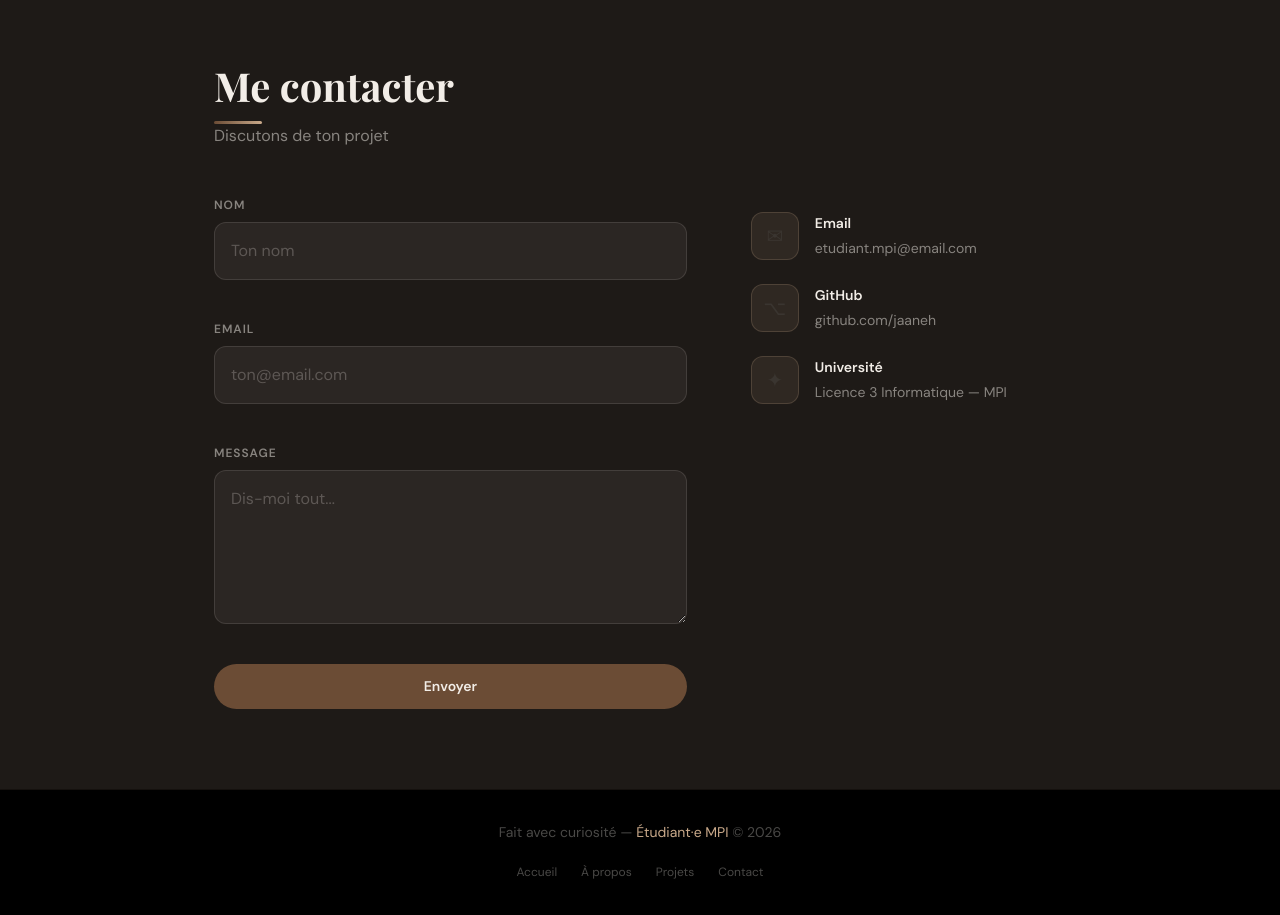
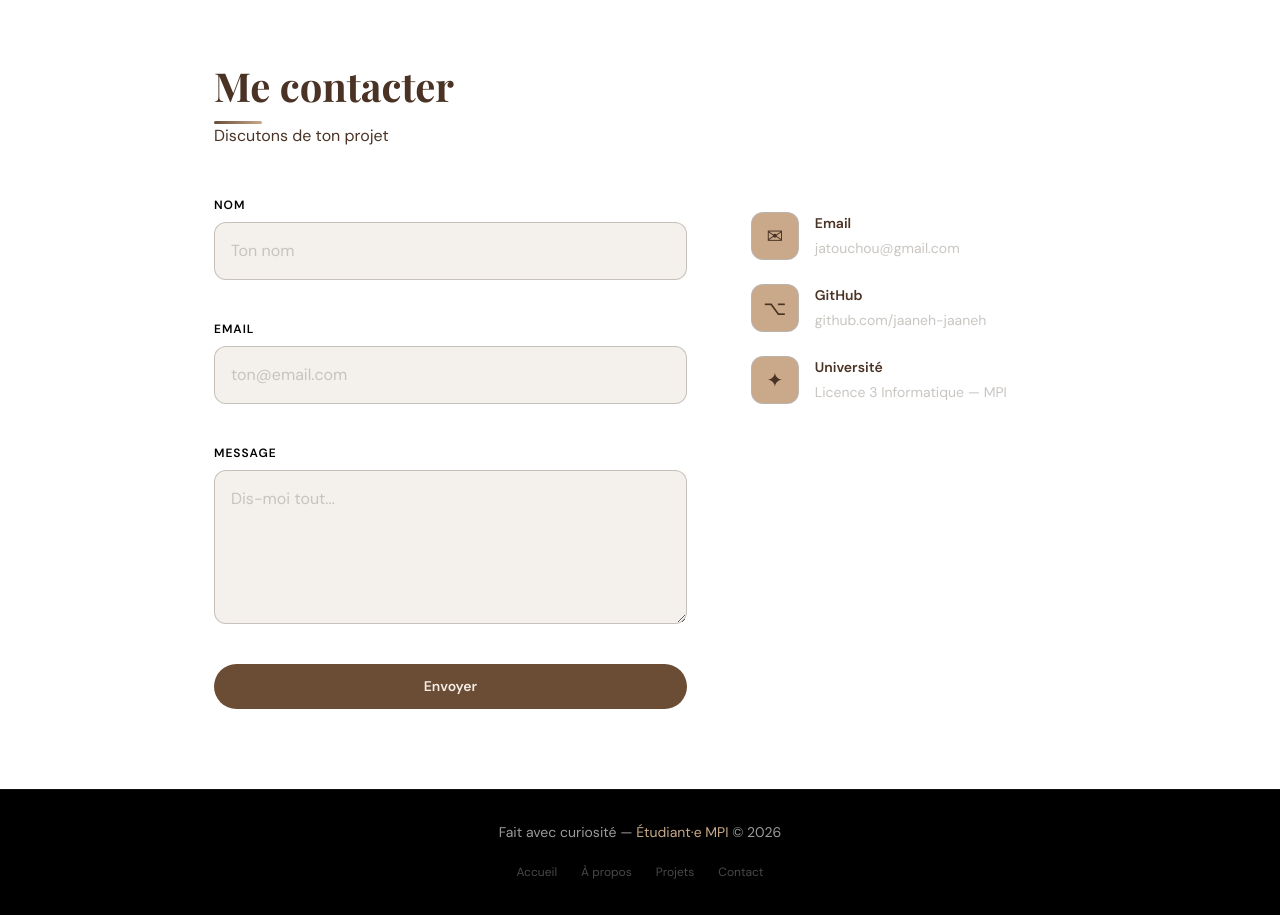
Before and after one commit to jaaneh-jaaneh/portfolio, a plain HTML site: page index.html in a window 1280 px wide. Shown: the part 3000-3915 px from the top of the page. Drawn offline with nearby package versions, Linux system fonts and the light colour scheme.

Commit message:
Changement css

```diff
--- a/css/style.css
+++ b/css/style.css
@@ -464,16 +464,17 @@ header {
 
 #contact {
   padding: var(--space-20) 0;
-  background: var(--color-bg-dark);
+  background: white;
+  color: var(--color-primary-dark);
 }
 
 #contact .section-title,
 #contact .section-subtitle {
-  color: var(--color-text-white);
+  color: var(--color-primary-dark);
 }
 
 #contact .section-subtitle {
-  color: rgba(242, 237, 231, 0.5);
+  color: var(--color-primary-dark);
 }
 
 .contact-grid {
@@ -499,18 +500,18 @@ header {
 .form-group label {
   font-size: var(--text-xs);
   font-weight: 600;
-  color: rgba(242, 237, 231, 0.5);
+  color: rgb(0, 0, 0);
   text-transform: uppercase;
   letter-spacing: 0.08em;
 }
 
 .form-group input,
 .form-group textarea {
-  background: rgba(242, 237, 231, 0.06);
-  border: 1.5px solid rgba(242, 237, 231, 0.12);
+  background: rgba(242, 237, 231, 0.801);
+  border: 1.5px solid rgba(180, 174, 168, 0.722);
   border-radius: var(--radius-md);
   padding: var(--space-4);
-  color: var(--color-text-white);
+  color: var(--color-primary-dark);
   font-size: var(--text-base);
   transition: border-color var(--transition-fast);
   resize: vertical;
@@ -518,13 +519,13 @@ header {
 
 .form-group input::placeholder,
 .form-group textarea::placeholder {
-  color: rgba(242, 237, 231, 0.25);
+  color: rgba(189, 186, 186, 0.841);
 }
 
 .form-group input:focus,
 .form-group textarea:focus {
   outline: none;
-  border-color: var(--color-primary-light);
+  border-color: var(--color-primary-dark);
 }
 
 /* Classe ajoutée par JS si le champ est invalide */
@@ -557,8 +558,8 @@ header {
   width: 48px;
   height: 48px;
   border-radius: var(--radius-md);
-  background: rgba(201, 169, 138, 0.1);
-  border: 1px solid rgba(201, 169, 138, 0.2);
+  background: var(--color-primary-light);
+  border: 1px solid rgba(186, 182, 178, 0.898);
   display: flex;
   align-items: center;
   justify-content: center;
@@ -575,12 +576,12 @@ header {
 .contact-item strong {
   font-size: var(--text-sm);
   font-weight: 600;
-  color: var(--color-text-white);
+  color: var(--color-primary-dark);
 }
 
 .contact-item span {
   font-size: var(--text-sm);
-  color: rgba(242, 237, 231, 0.5);
+  color: rgba(197, 193, 188, 0.929);
 }
 
 
@@ -598,7 +599,7 @@ footer {
 
 footer p {
   font-size: var(--text-sm);
-  color: rgba(242, 237, 231, 0.3);
+  color: rgba(255, 255, 255, 0.608);
 }
 
 footer p span {
--- a/index.html
+++ b/index.html
@@ -291,14 +291,14 @@
               <div class="contact-icon">✉</div>
               <div>
                 <strong>Email</strong>
-                <span>etudiant.mpi@email.com</span>
+                <span>jatouchou@gmail.com</span>
               </div>
             </div>
             <div class="contact-item">
               <div class="contact-icon">⌥</div>
               <div>
                 <strong>GitHub</strong>
-                <span>github.com/jaaneh</span>
+                <span>github.com/jaaneh-jaaneh</span>
               </div>
             </div>
             <div class="contact-item">
```
